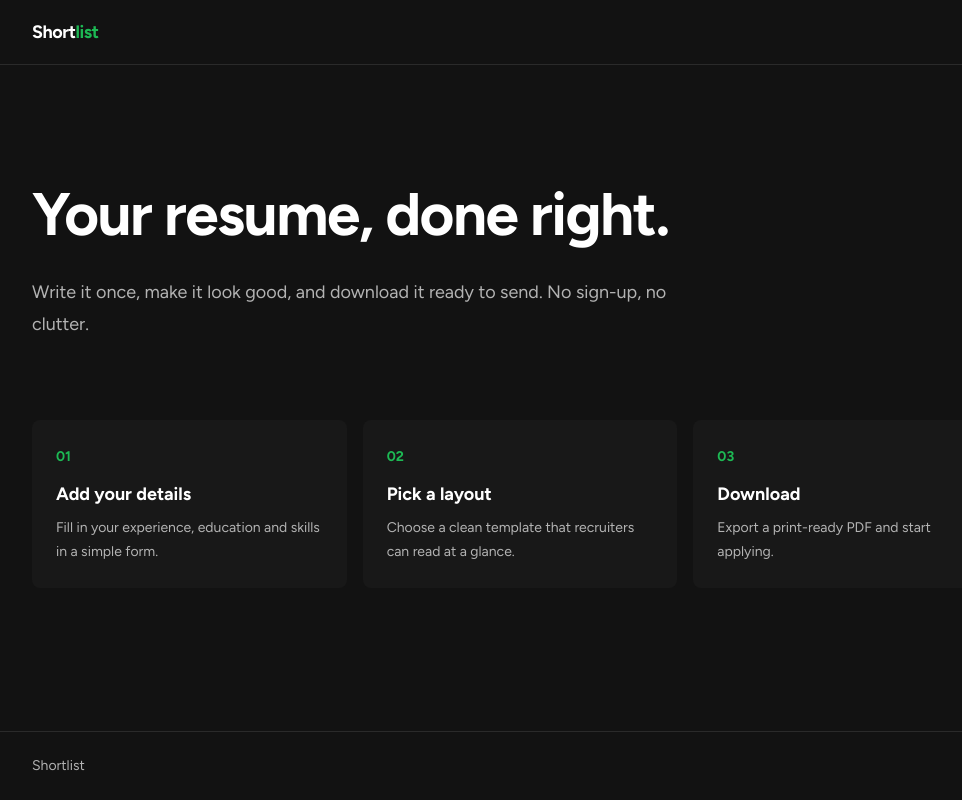
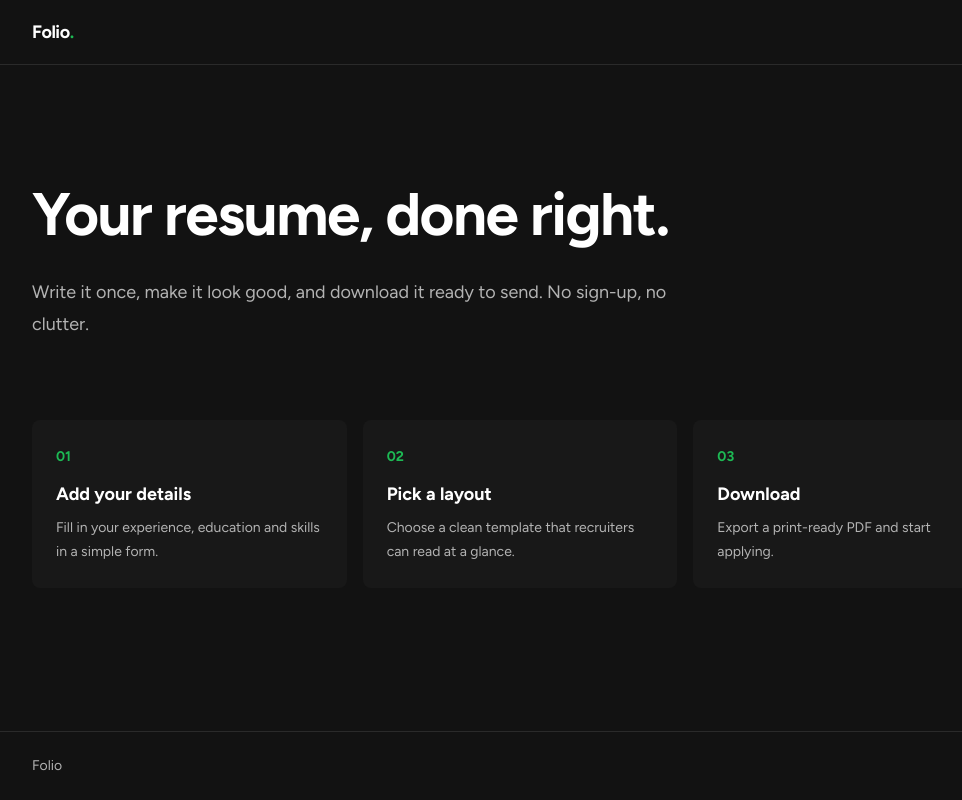
Before and after one commit to AryanLanke/folio, a Next.js app: page / in a window 1280 px wide. Shown: the whole page, without its empty margins (120-1082 px from the left). Built offline with nearby package versions, Linux system fonts and the light colour scheme.

Commit message:
Rename app to Folio

```diff
--- a/app/layout.tsx
+++ b/app/layout.tsx
@@ -8,7 +8,7 @@ const figtree = Figtree({
 });
 
 export const metadata: Metadata = {
-  title: "Shortlist",
+  title: "Folio",
   description: "Build a clean, professional resume in minutes.",
 };
 
--- a/app/page.tsx
+++ b/app/page.tsx
@@ -19,7 +19,7 @@ export default function Home() {
       <header className="border-b border-border">
         <div className="mx-auto flex h-16 w-full max-w-5xl items-center px-6">
           <span className="text-lg font-bold tracking-tight">
-            Short<span className="text-accent">list</span>
+            Folio<span className="text-accent">.</span>
           </span>
         </div>
       </header>
@@ -51,7 +51,7 @@ export default function Home() {
 
       <footer className="border-t border-border">
         <div className="mx-auto w-full max-w-5xl px-6 py-6 text-sm text-muted">
-          Shortlist
+          Folio
         </div>
       </footer>
     </div>
```
